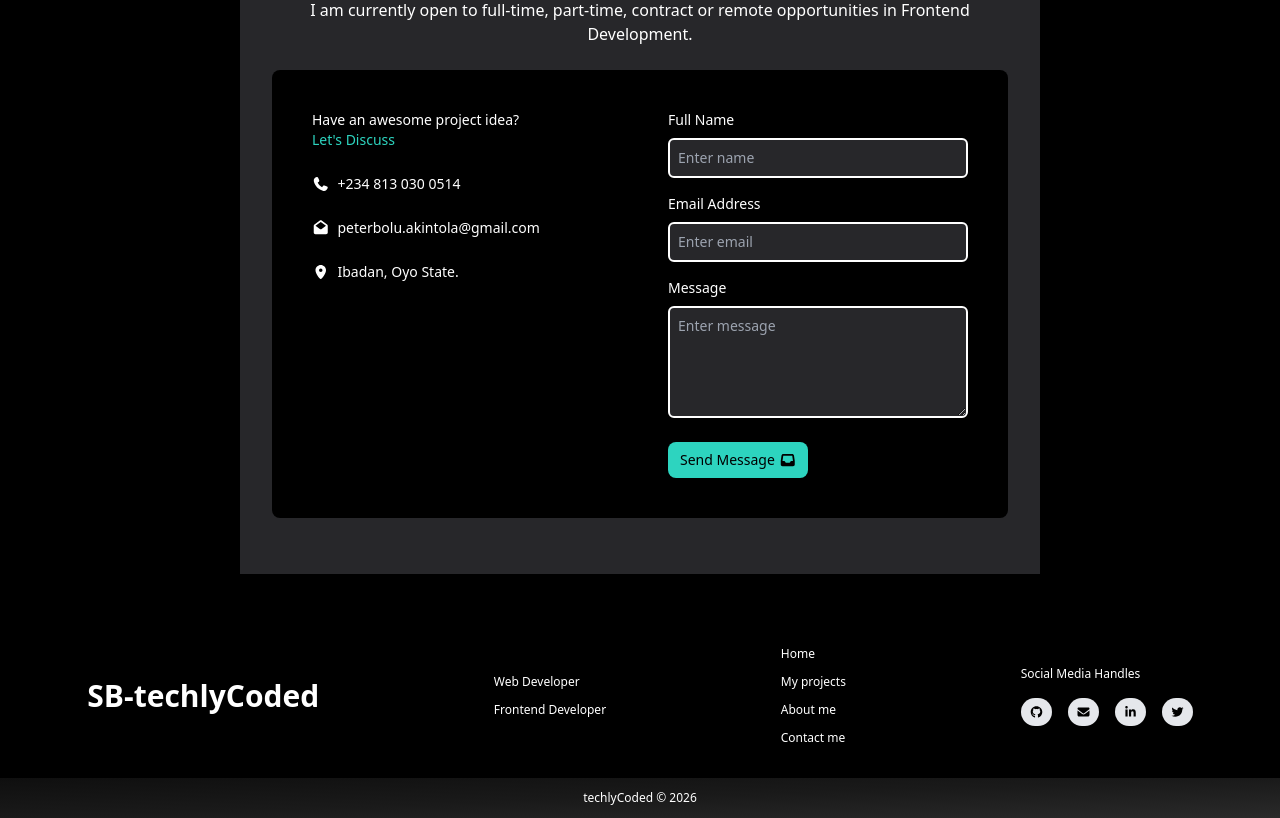
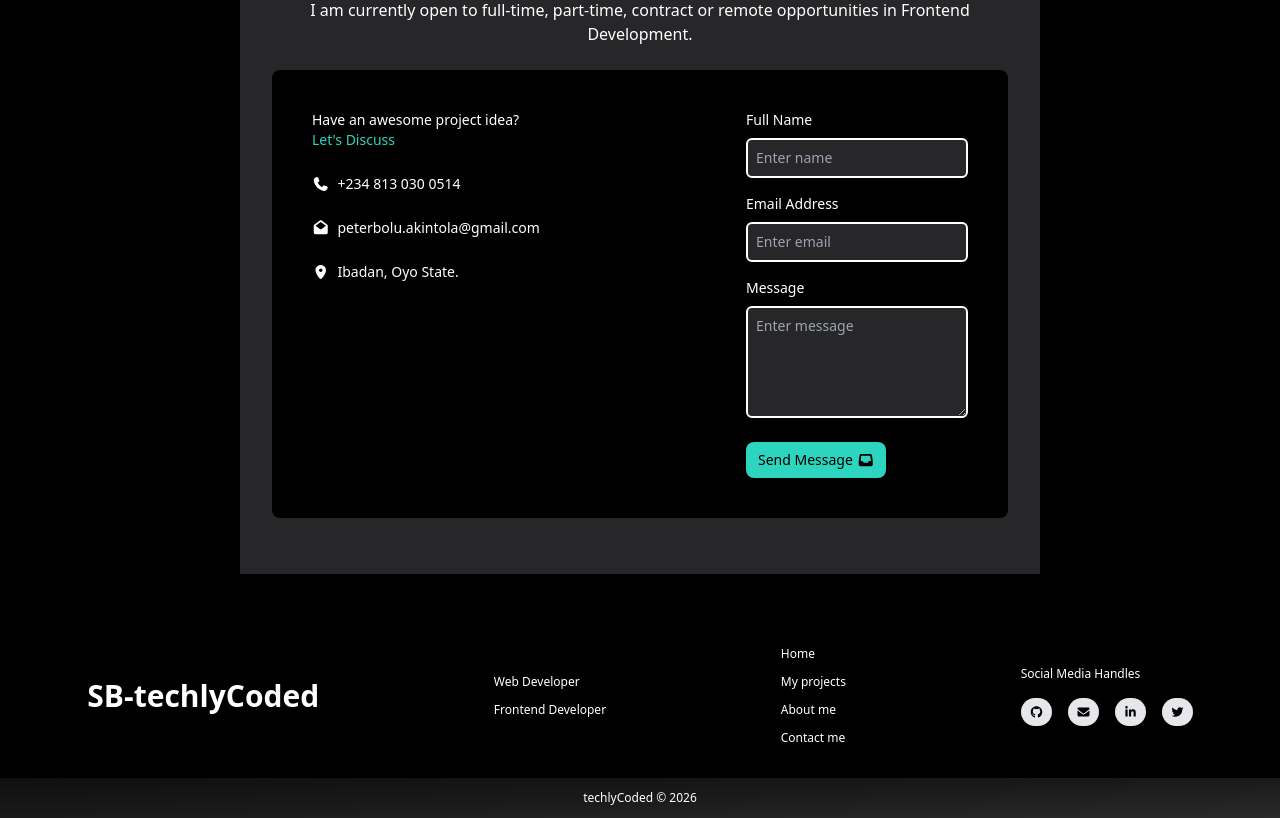
Before and after one commit to SIRBOLU/SB-Portfolio, a React (Vite) app: page / in a window 1280 px wide. Shown: the part 2040-2858 px from the top of the page. Built offline with nearby package versions, Linux system fonts and the light colour scheme.

Commit message:
input box

```diff
--- a/src/Components/Hero.jsx
+++ b/src/Components/Hero.jsx
@@ -209,7 +209,7 @@ const Hero = () => {
                 <input
                   type="text"
                   placeholder="Enter name"
-                  className="w-[300px] rounded-md p-2 bg-[#27272a] border-2 border-white"
+                  className="max-w-full rounded-md p-2 bg-[#27272a] border-2 border-white"
                 />
               </div>
               <div className="flex flex-col">
@@ -219,7 +219,7 @@ const Hero = () => {
                 <input
                   type="emaii"
                   placeholder="Enter email"
-                  className="w-[300px] rounded-md p-2 bg-[#27272a] border-2 border-white"
+                  className="max-w-full rounded-md p-2 bg-[#27272a] border-2 border-white"
                 />
               </div>
               <div className="flex flex-col">
@@ -230,7 +230,7 @@ const Hero = () => {
                   name=""
                   id=""
                   placeholder="Enter message"
-                  className=" w-[300px] rounded-md p-2 bg-[#27272a] border-2 border-white h-28"
+                  className=" max-w-screen-sm rounded-md p-2 bg-[#27272a] border-2 border-white h-28"
                 ></textarea>
               </div>
 
```
